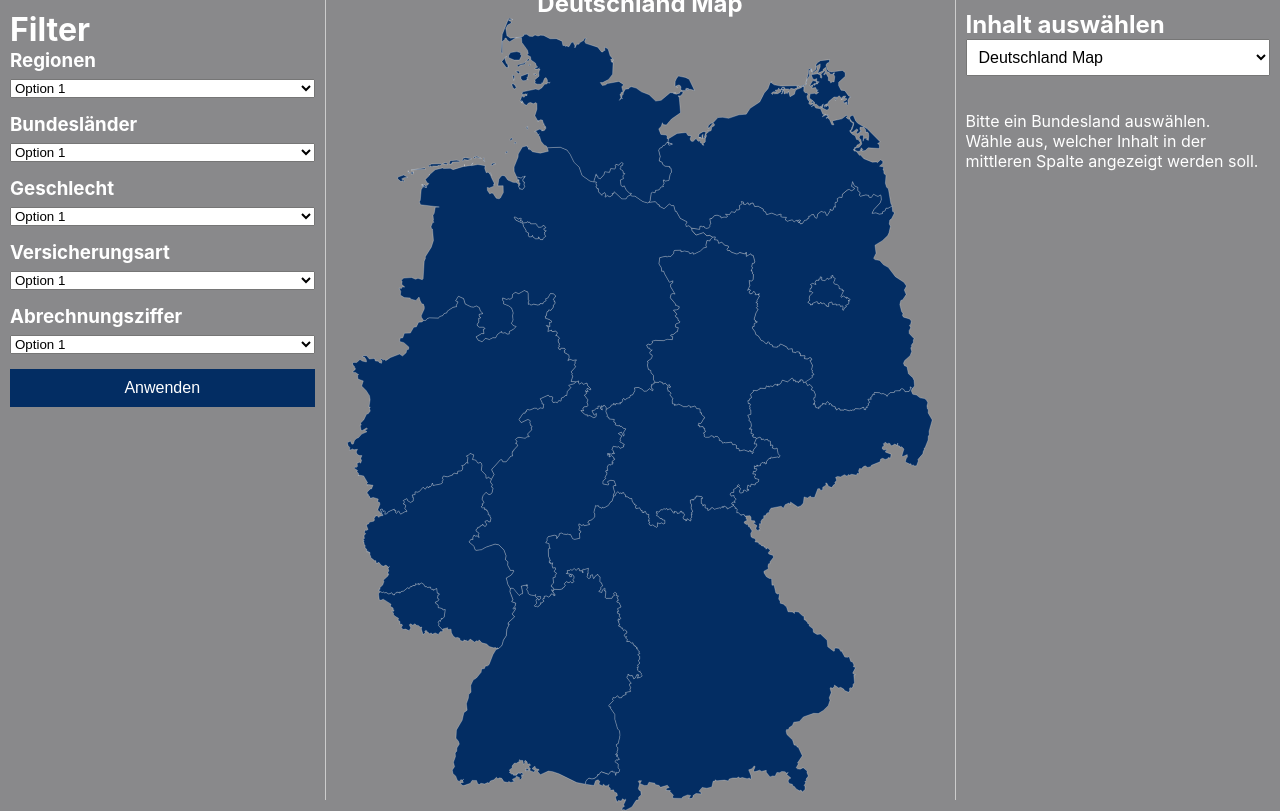
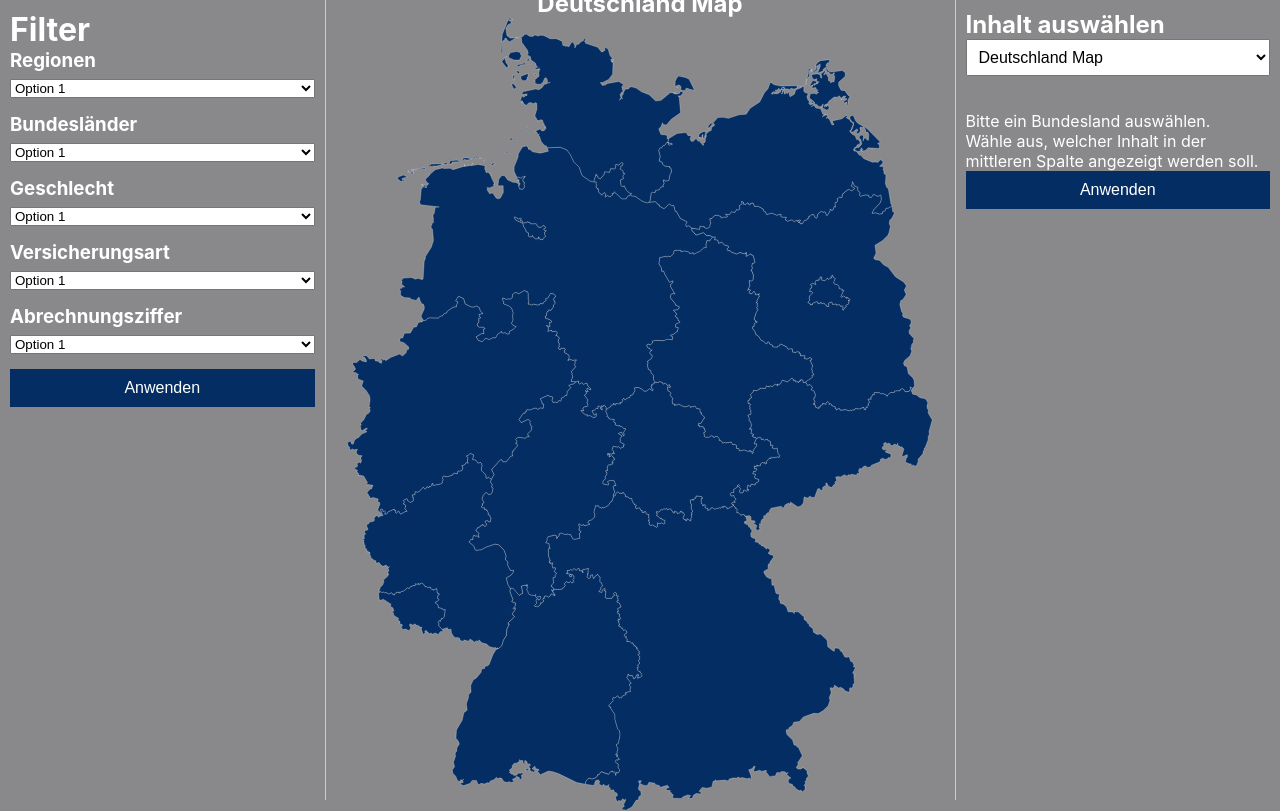
Before and after one commit to mnkrave/DatathonStads, a React (Create React App) app in the folder frontend/: page / in a window 1280 px wide. Built offline with nearby package versions, Linux system fonts and the light colour scheme.

Commit message:
init App.js

```diff
--- a/frontend/src/App.js
+++ b/frontend/src/App.js
@@ -162,6 +162,7 @@ function App() {
           color: '#fff'
         }}>
           <h2>Inhalt auswählen</h2>
+
           <select
               value={selectedRightMode}
               onChange={(e) => {
@@ -206,8 +207,8 @@ function App() {
 
           {/* Falls "Vergleichsdiagramm" ausgewählt ist, wird zusätzlich die Y-Achsen-Auswahl angezeigt */}
           {selectedRightMode === "Vergleichsdiagramm" && (
-              <div style={{ marginBottom: '15px' }}>
-                <h3 style={{ marginBottom: '5px' }}>Y-Achse</h3>
+              <div style={{marginBottom: '15px'}}>
+                <h3 style={{marginBottom: '5px'}}>Y-Achse</h3>
                 <label>
                   <input
                       type="radio"
@@ -218,7 +219,7 @@ function App() {
                   />
                   Impfquote
                 </label>
-                <label style={{ marginLeft: '10px' }}>
+                <label style={{marginLeft: '10px'}}>
                   <input
                       type="radio"
                       name="yAxis"
@@ -233,7 +234,7 @@ function App() {
 
           {/* Bei "Deutschland Map" wird hier die Info zum angeklickten Bundesland angezeigt */}
           {selectedRightMode === "Deutschland Map" && (
-              <div style={{ marginTop: '20px' }}>
+              <div style={{marginTop: '20px'}}>
                 {selectedState ? (
                     <div>
                       <h3>{selectedState.name}</h3>
@@ -245,10 +246,27 @@ function App() {
               </div>
           )}
 
-          <p>Wähle aus, welcher Inhalt in der mittleren Spalte angezeigt werden soll.</p>
+          <p>Wähle aus, welcher Inhalt in der mittleren Spalte angezeigt werden
+            soll.</p>
+          <button
+              style={{
+                padding: '10px 20px',
+                backgroundColor: '#032d63',
+                border: 'none',
+                color: '#fff',
+                cursor: 'pointer',
+                width: '100%',
+                fontSize: '16px'
+              }}
+              onClick={() => console.log("Button 'Anwenden' geklickt")}
+          >
+            Anwenden
+          </button>
+
         </div>
       </div>
   );
+
 }
 
 export default App;
```
